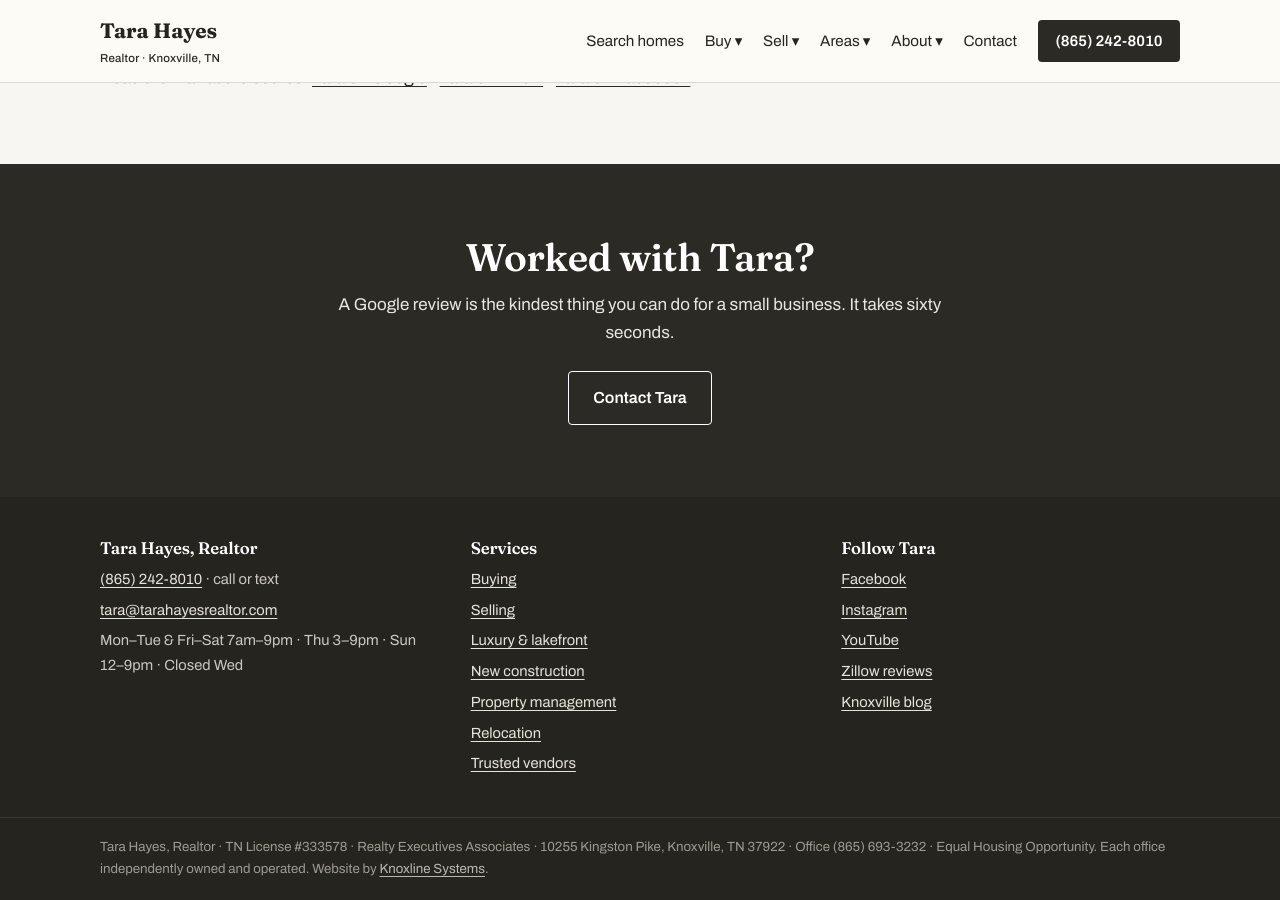
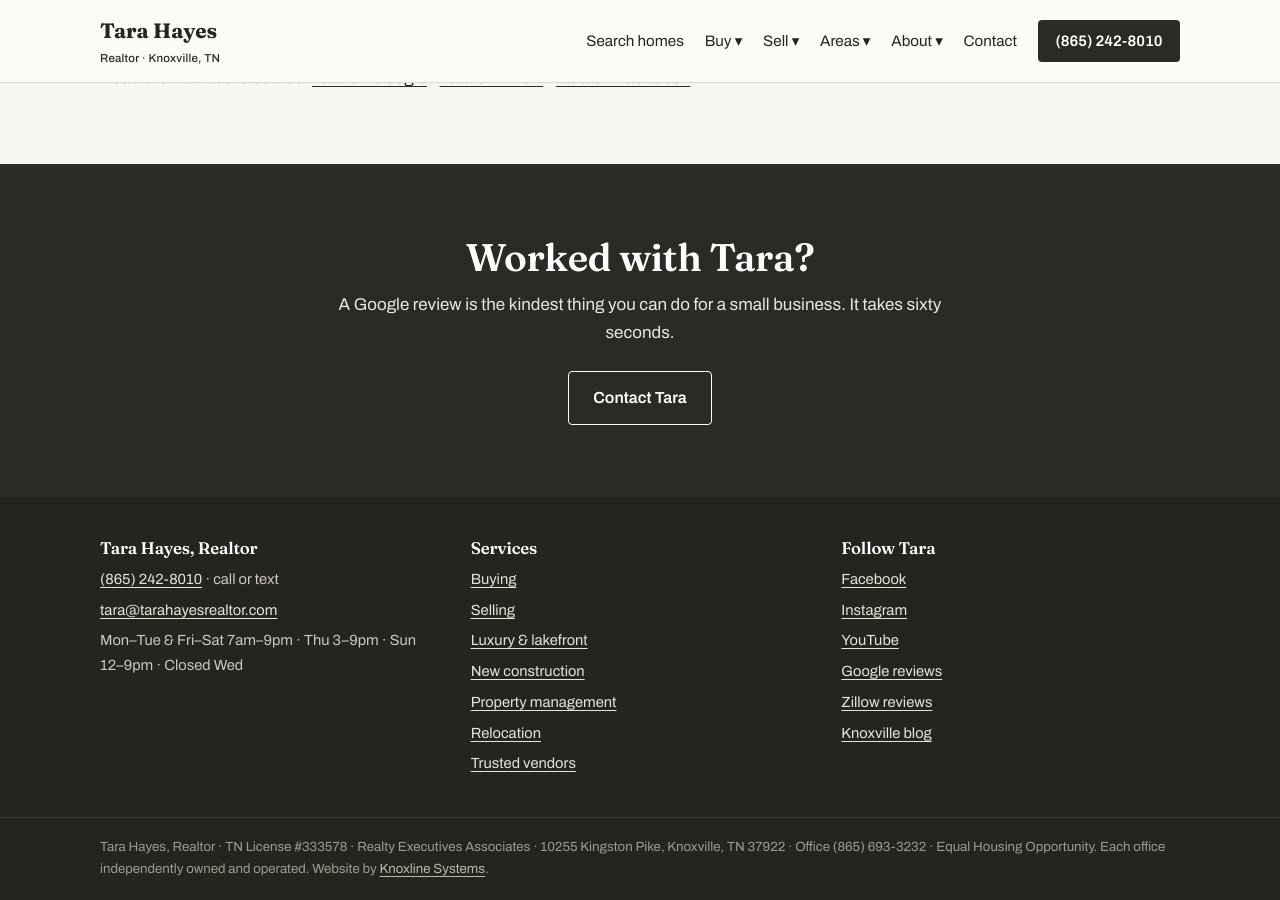
Before and after one commit to Westyn3/tara-hayes-realtor, a Jekyll site: the page built from reviews.html, in a window 1280 px wide and 900 px high, scrolled down 1104 px. Built offline with Jekyll 4.4.1, drawn with Linux system fonts in a browser that asks for light colours.

Commit message:
Point site at Tara's canonical GBP: sameAs + hasMap schema, footer and reviews-page links
Co-Authored-By: Claude Fable 5 <noreply@anthropic.com>
Claude-Session: https://claude.ai/code/session_017Tdkj31mQYZtdN1yVPKqVk

```diff
--- a/_layouts/default.html
+++ b/_layouts/default.html
@@ -241,6 +243,7 @@
         <li><a href="https://www.facebook.com/realtorinahat">Facebook</a></li>
         <li><a href="https://www.instagram.com/realtorinahat/">Instagram</a></li>
         <li><a href="https://www.youtube.com/@Realtorinahat">YouTube</a></li>
+        <li><a href="https://share.google/xOEFqvZ0yqdStShjJ">Google reviews</a></li>
         <li><a href="https://www.zillow.com/profile/realtorinahat/">Zillow reviews</a></li>
         <li><a href="{{ '/blog.html' | relative_url }}">Knoxville blog</a></li>
       </ul>
--- a/reviews.html
+++ b/reviews.html
@@ -21,7 +21,7 @@ crumb: "Reviews"
       <div class="quote"><p class="stars">★★★★★</p><blockquote>&ldquo;Tara did an outstanding job with advertising and promoting our home for sale! The photo gallery of our house was top shelf. She was dedicated to getting top dollar for our home.&rdquo;</blockquote><cite>Zillow review &mdash; Knoxville sellers</cite></div>
       <div class="quote"><p class="stars">★★★★★</p><blockquote>&ldquo;Tara is a fantastic agent to work with long-distance. She went above and beyond checking on the house and showed great patience with my parents' slight language barrier. We are so appreciative!&rdquo;</blockquote><cite>Zillow review &mdash; out-of-town sellers</cite></div>
     </div>
-    <p style="margin-top:2rem;">Read them all at the source: <a href="https://www.google.com/search?q=Tara+Hayes+Realtor+Knoxville+reviews">Tara on Google</a> &middot; <a href="https://www.zillow.com/profile/realtorinahat/">Tara on Zillow</a> &middot; <a href="https://www.facebook.com/realtorinahat">Tara on Facebook</a></p>
+    <p style="margin-top:2rem;">Read them all at the source: <a href="https://share.google/xOEFqvZ0yqdStShjJ">Tara on Google</a> &middot; <a href="https://www.zillow.com/profile/realtorinahat/">Tara on Zillow</a> &middot; <a href="https://www.facebook.com/realtorinahat">Tara on Facebook</a></p>
   </div>
 </section>
 
```
Also changed, not shown: other parts of _layouts/default.html (+3 -1 lines).
